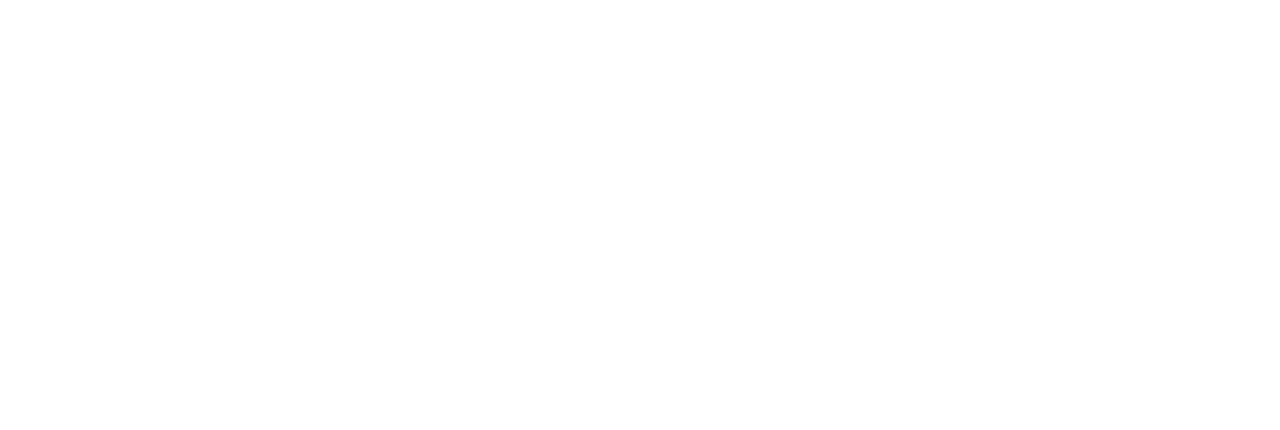
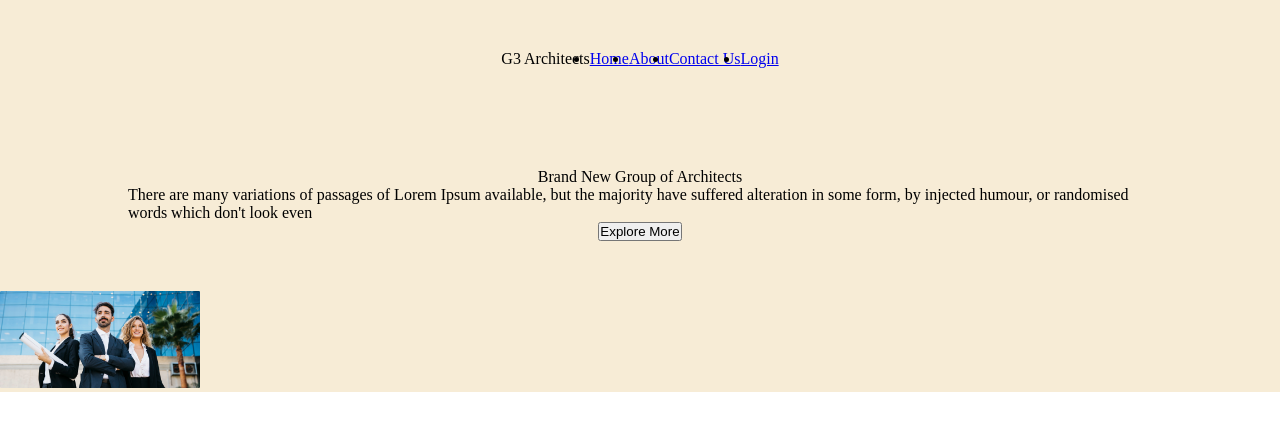
Before and after one commit to Sihambintahabib-ux/responsive-website, a plain HTML site: page index.html in a window 1280 px wide. Drawn offline with Linux system fonts and the light colour scheme.

Commit message:
utility class include (incomplete)

```diff
--- a/index.html
+++ b/index.html
@@ -1,12 +1,48 @@
 <!DOCTYPE html>
 <html lang="en">
+
 <head>
     <meta charset="UTF-8">
     <meta name="viewport" content="width=device-width, initial-scale=1.0">
     <title>Document</title>
     <link rel="stylesheet" href="style.css">
 </head>
+
 <body>
+    <header>
+        <nav class="container   flex-row">
+            <div class="logo">G3 Architects</div>
+            <ul class="flex-row">
+                <li><a href="#">Home</a></li>
+                <li><a href="#">About</a></li>
+                <li><a href="#">Contact Us</a></li>
+                <li><a href="#">Login</a></li>
+            </ul>
+        </nav>
 
+        <div class="container | brand flex-coloum">
+            <div class="brand-tital">Brand New
+                Group of Architects
+            </div>
+            <div class="brand-description">There are many variations of passages of Lorem Ipsum available, but the
+                majority have suffered alteration in some form,
+                by injected humour, or randomised words which don't look even</div>
+            <button type="button">Explore More
+            </button>
+        </div>
+        <div class="brand-img">
+            <img src="g3-architects-resources/images/banner.png" alt="">
+        </div>
+    </header>
+
+
+
+    <main>
+
+    </main>
+    <footer>
+
+    </footer>
 </body>
+
 </html>
--- a/style.css
+++ b/style.css
@@ -0,0 +1,81 @@
+:root {
+    /* padding */
+    --p-100px: 100px;
+    --p-200px: 200px;
+
+    /* bg-colour */
+    --bg-colour-regular: #f7f7f7;
+    --bg-colour-primary: #f7ecd6;
+
+    /* front-colour */
+    --primady-colour: orange;
+    --regular-colour: black;
+    --light-colour: gray;
+    --white-colour: white;
+
+    /* font weight */
+    --font-weight-700: 700;
+    --font-weight-300: 300;
+
+
+    /* boader-radious */
+    --boader-radious-50px: 50px;
+    --boader-radious-100px: 100px;
+
+    /* font-size */
+    --font-size-12px: 12px;
+    --font-size-14px: 14px;
+    --font-size-16px: 16px;
+    --font-size-20px: 20px;
+    --font-size-50px: 50px;
+
+}
+
+.btn {
+    background-color: var(--white-colour);
+    padding: var(--p-100px);
+    border-radius: var(--boader-radious-50px);
+    font-size: var(--font-size-16px);
+
+}
+img{
+    width: 200px;
+    height: auto;
+}
+
+* {
+    margin: 0;
+    padding: 0;
+}
+
+.container {
+    width: 80vw;
+    margin: auto;
+    padding: 50px;
+}
+
+.flex-row {
+    display: flex;
+    align-items: center;
+    justify-content: center;
+}
+
+.flex-coloum {
+    display: flex;
+    align-items: center;
+    justify-content: center;
+    flex-direction: column;
+}
+
+.font-weight {
+    font-weight: var(--p-100px);
+}
+
+body {
+    background-color: var(--colour);
+}
+
+
+header{
+    background-color: var(--bg-colour-primary);
+}
```
Also changed, not shown: headind.txt (added).
